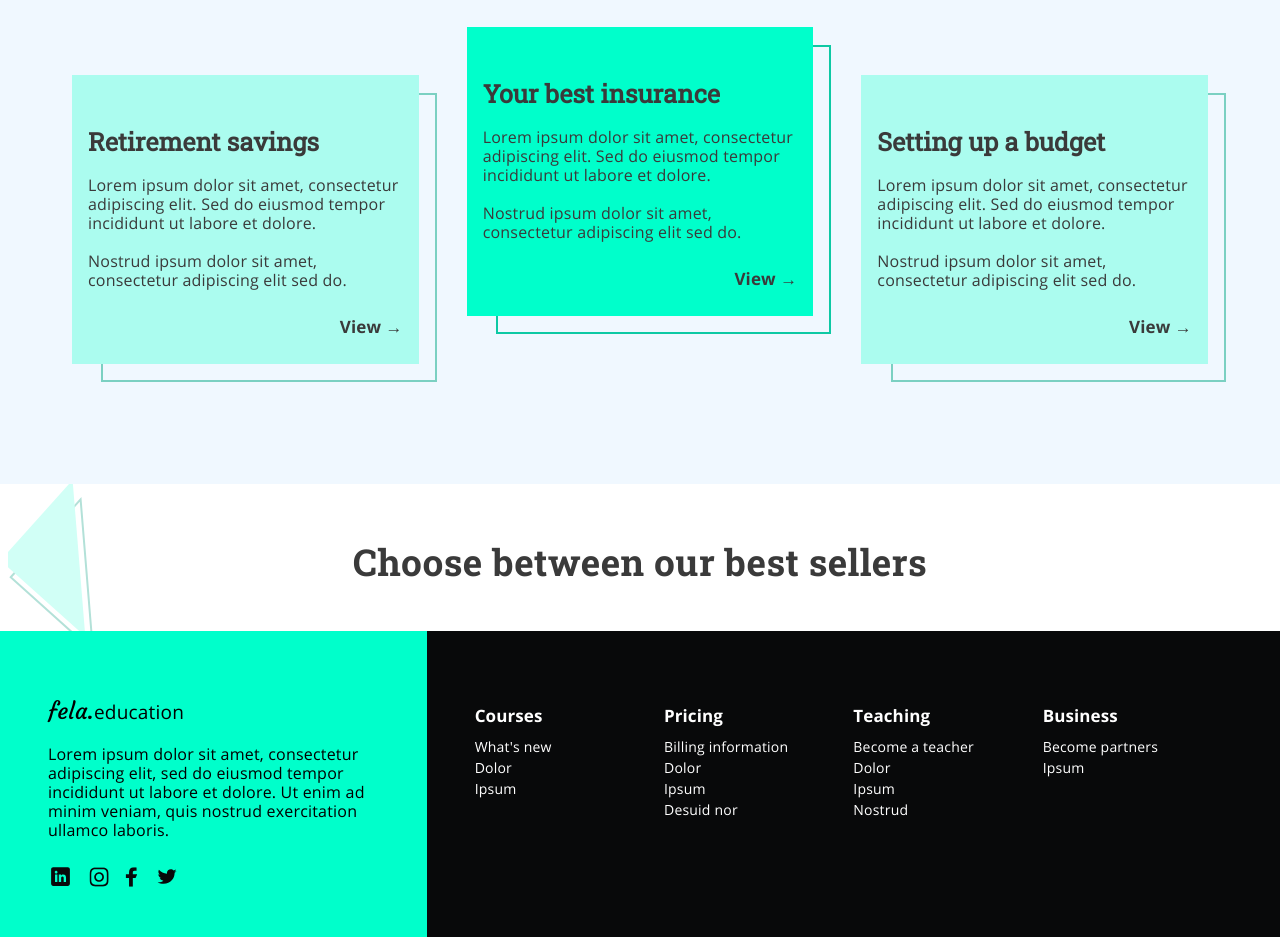
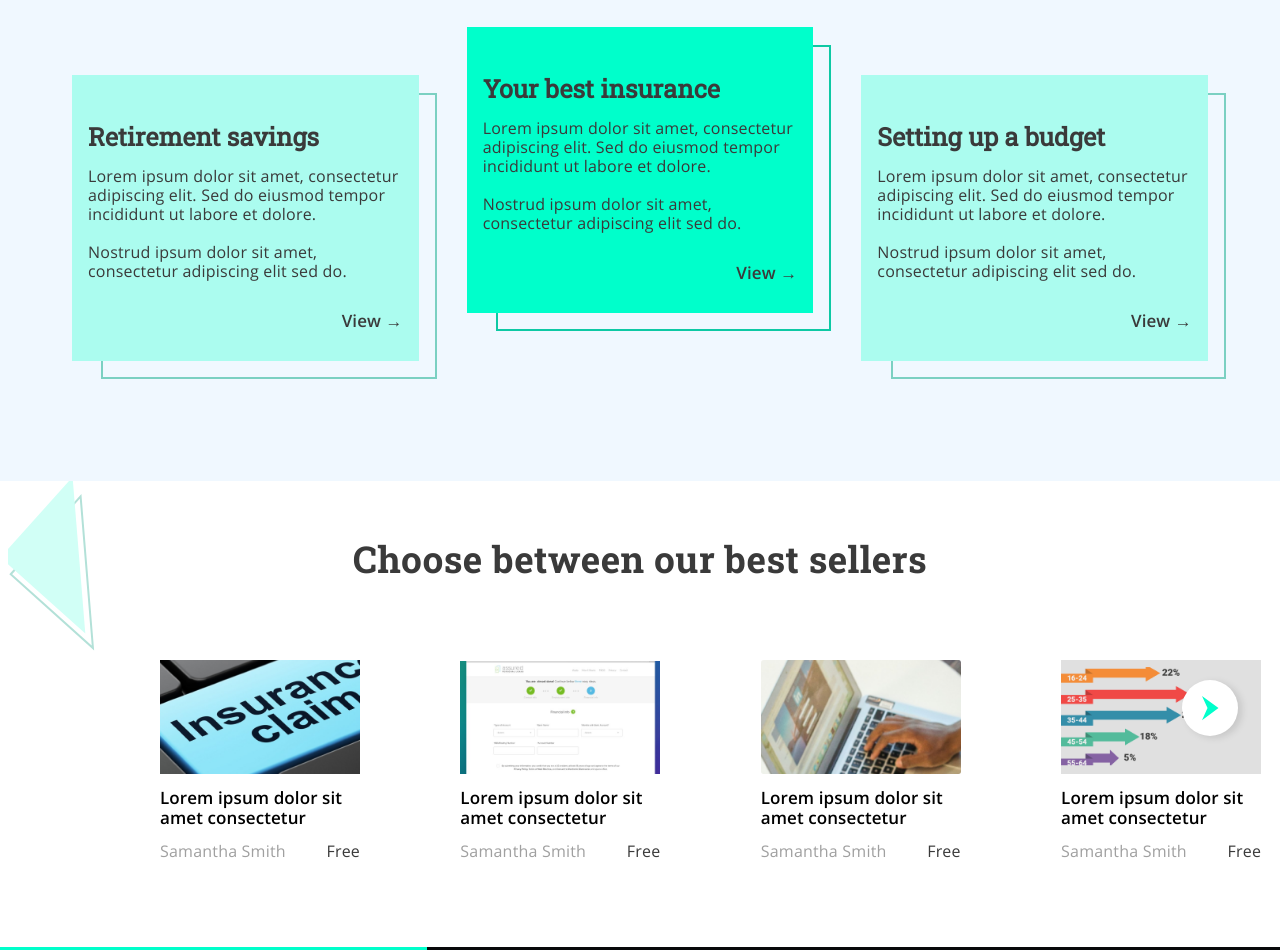
Before and after one commit to ginaleslie/design-systems-assignment, a website: page index.html in a window 1280 px wide. Shown: the part 801-1751 px from the top of the page. Drawn offline with nearby package versions, Linux system fonts and the light colour scheme.

Commit message:
Added images

```diff
--- a/css/src/base/colors.less
+++ b/css/src/base/colors.less
@@ -13,6 +13,9 @@
 @form-grey: #c6c6c6;
 .grey-two {
 	color: @text-grey;
+}
+.grey-one {
+	color: @text-light;
 }
 .white {
 	color: @white;
--- a/css/src/base/fonts.less
+++ b/css/src/base/fonts.less
@@ -59,22 +59,28 @@ h3 {
 	font-family: "opensans-semibold";
 	font-size: 27px;
 	letter-spacing: 0.1px;
+	line-height: 30px;
 }
 h4 {
 	font-family: "robotoslab-regular";
 	font-size: 25px;
 	letter-spacing: 0.1px;
+	line-height: 28px;
+	margin: 14px 0;
 }
 h5 {
 	font-family: "opensans-semibold";
 	font-size: 23px;
 	letter-spacing: 0.1px;
+	line-height: 26px;
+	margin: 14px 0;
 }
 h6 {
-	font-family: "opensans-bold";
+	font-family: "opensans-semibold";
 	font-size: 17px;
 	letter-spacing: 0.1px;
-	margin: 8px 0;
+	line-height: 20px;
+	margin: 14px 0;
 }
 p,
 .p,
--- a/css/src/components/buttons.less
+++ b/css/src/components/buttons.less
@@ -1,7 +1,12 @@
 button {
 	cursor: pointer;
 	border: none !important;
-	background-color: none;
+	background-color: transparent;
+}
+button::after {
+	cursor: pointer;
+	border: none !important;
+	background-color: transparent;
 }
 .no-bg-btn {
 	background-color: transparent;
--- /dev/null
+++ b/css/src/components/carousal.less
@@ -0,0 +1,138 @@
+/*GENERAL*/
+
+a {
+	text-decoration: none;
+}
+
+.wrapperAll {
+	width: 100%;
+	overflow: hidden !important;
+}
+
+.wrapper {
+	width: 90%;
+	max-width: 960px;
+	margin: 2em auto;
+}
+
+.wrapper:after {
+	content: " ";
+	display: block;
+	clear: both;
+}
+
+/*SLIDER - COMPLETE*/
+
+.sliderComplete {
+	position: relative;
+}
+
+/*Slider*/
+
+.slider {
+	width: 500%;
+	transition: all 0.5s;
+}
+
+.slider li {
+	display: inline-block;
+	width: 200px;
+	margin: 0 1%;
+	padding-bottom: 2em;
+}
+
+.slider li:first-child {
+	margin-left: 0;
+}
+
+/*Content*/
+
+.slider li > * {
+	max-width: 100%;
+}
+
+/*Cover*/
+
+.slider li .cover {
+	position: relative;
+	display: inline-block;
+
+	box-sizing: border-box;
+	overflow: hidden;
+	margin-bottom: 1em;
+}
+
+.slider li .cover img {
+	display: block;
+	width: 100%;
+}
+
+.slider li .cover:before {
+	display: block;
+	content: " ";
+	background: rgba(247, 247, 247, 0);
+	position: absolute;
+	top: 0;
+	left: 0;
+	width: 100%;
+	height: 100%;
+}
+
+.slider li .cover:hover:before {
+	transition: all 0.2s;
+}
+
+.sliderComplete div {
+	position: absolute;
+	top: 0;
+	bottom: 0;
+	padding: 1em 2em;
+	border: none;
+
+	transition: all ease-in-out 0.5s;
+}
+
+.sliderComplete div[title="before"] {
+	left: 0;
+}
+
+.sliderComplete div[title="after"] {
+	right: 0;
+}
+
+.sliderComplete div.close {
+	opacity: 0;
+}
+
+.turn {
+	margin-left: -115% !important;
+	transition: all 0.5s;
+}
+
+@media screen and (max-width: 600px) {
+	.sliderComplete .wrapper {
+		overflow-x: scroll;
+		overflow-y: hidden;
+	}
+
+	.slider li .cover {
+		width: 100%;
+	}
+}
+
+@media screen and (orientation: portrait) {
+	.sliderComplete .wrapper {
+		overflow-x: scroll;
+		overflow-y: hidden;
+	}
+
+	.slider li .cover {
+		width: 100%;
+	}
+	.sliderComplete div,
+	.sliderComplete div.close,
+	.sliderComplete div.open {
+		display: none;
+		opacity: 0;
+	}
+}
--- a/css/src/main.less
+++ b/css/src/main.less
@@ -7,6 +7,7 @@
 
 @import "./components/buttons";
 @import "./components/dropdown";
+@import "./components/carousal";
 
 @import "./layout/header";
 @import "./layout/navigation";
--- a/css/src/pages/home.less
+++ b/css/src/pages/home.less
@@ -30,6 +30,9 @@
 .right {
 	text-align: right;
 }
+.float-r {
+	float: right;
+}
 .img-tri {
 	position: absolute;
 	margin-top: -60px;
--- a/index.html
+++ b/index.html
@@ -11,9 +11,9 @@
 
 		<title>Fela Education</title>
 	</head>
-	<body id="bootstrap-overrides">
+	<body>
 		<nav id="navData" class="white"></nav>
-		<main id="main">
+		<main>
 			<section class="max-width">
 				<div class="row pt-md-5 pb-md-5 mt-2">
 					<div class="col-12 col-md-6 text-center mt-3">
@@ -32,7 +32,7 @@
 									<br />
 									<input type="text" class="col-12" />
 								</div>
-								<div class="col-md-6 col-12 pr-md-4 pr-0 pl-0">
+								<div class="col-md-6 col-12 pr-md-4 pr-0 pl-0 pt-md-0 pt-3">
 									<label> Email </label>
 									<br />
 									<input type="text" class="col-12" />
@@ -115,8 +115,31 @@
 				<h1 class="center grey-two">Choose between our best sellers</h1>
 			</section>
 		</main>
+		<section id="carousalData"></section>
 		<footer id="footerData"></footer>
+		<script id="carousal-template" type="text/x-handlebars-template">
+			<section class="wrapperAll">
+				<section class="sliderComplete">
+					<section class="wrapper">
+						<ul class="slider">
+							{{#each bestSellers}}
+								<li>
+									{{{course}}}
+								</li>
+							{{/each}}
+						</ul>
+					</section>
 
+					<div title="before" class="close carousal-btn">
+						<img src="./images/Component 2 copy.svg" />
+					</div>
+
+					<div title="after" class="open carousal-btn">
+						<img src="./images/Component 2.svg" />
+					</div>
+				</section>
+			</section>
+		</script>
 		<script id="nav-template" type="text/x-handlebars-template">
 			<div class="logo white">
 				{{makeLink "fela." "./index.html" link="logo"}}
@@ -175,17 +198,6 @@
 				</div>
 			</div>
 			<div class="rect"></div>
-			<!-- <ol>
-				{{! 2. The each helper can insert an array of data }}
-				{{#each quotes}}
-					<li>
-						{{quote}}
-					</li>
-				{{/each}}
-			</ol> -->
-
-			<!-- {{! 4. Call to custom Helper function, which will generate html tags without the triple-stash }}
-			{{makeLink "Yogi Berra Museum" "http://yogiberramuseum.org/"}}<br /> -->
 		</script>
 		<script id="footer-template" type="text/x-handlebars-template">
 			<div class="row">
@@ -263,5 +275,6 @@
 		<script src="./node_modules/bootstrap/dist/js/bootstrap.min.js"></script>
 		<script src="./node_modules/handlebars/dist/handlebars.min.js"></script>
 		<script src="./js/navigation.js"></script>
+		<script src="./js/carousal.js"></script>
 	</body>
 </html>
--- a/js/carousal.js
+++ b/js/carousal.js
@@ -0,0 +1,54 @@
+$(function () {
+	var carousalInfo = $("#carousal-template").html();
+	var template = Handlebars.compile(carousalInfo);
+
+	var carousalItems = template({
+		bestSellers: [
+			{
+				course:
+					'<a href="#" class="cover"><img src="./images/Mask Group (1) copy 4.png" class="sliderImg" /><h6>Lorem ipsum dolor sit amet consectetur</h6><p class="grey-one">Samantha Smith<span class="grey-two float-r">Free</span></p></a>',
+			},
+			{
+				course:
+					'<a href="#" class="cover"><img src="./images/Mask Group (1) copy.png" class="sliderImg" /><h6>Lorem ipsum dolor sit amet consectetur</h6><p class="grey-one">Samantha Smith<span class="grey-two float-r">Free</span></p></a>',
+			},
+			{
+				course:
+					'<a href="#" class="cover"><img src="./images/Mask Group (2).png" class="sliderImg" /><h6>Lorem ipsum dolor sit amet consectetur</h6><p class="grey-one">Samantha Smith<span class="grey-two float-r">Free</span></p></a>',
+			},
+			{
+				course:
+					'<a href="#" class="cover"><img src="./images/Component 4.png" class="sliderImg" /><h6>Lorem ipsum dolor sit amet consectetur</h6><p class="grey-one">Samantha Smith<span class="grey-two float-r">Free</span></p></a>',
+			},
+			{
+				course:
+					'<a href="#" class="cover"><img src="./images/Mask Group (1) copy 2.png" class="sliderImg" /><h6>Lorem ipsum dolor sit amet consectetur</h6><p class="grey-one">Samantha Smith<span class="grey-two float-r">Free</span></p></a>',
+			},
+			{
+				course:
+					'<a href="#" class="cover"><img src="./images/Mask Group (1) copy 3.png" class="sliderImg" /><h6>Lorem ipsum dolor sit amet consectetur</h6><p class="grey-one">Samantha Smith<span class="grey-two float-r">Free</span></p></a>',
+			},
+			{
+				course:
+					'<a href="#" class="cover"><img src="./images/Mask Group (1).png" class="sliderImg" /><h6>Lorem ipsum dolor sit amet consectetur</h6><p class="grey-one">Samantha Smith<span class="grey-two float-r">Free</span></p></a>',
+			},
+		],
+	});
+	$("#carousalData").append(carousalItems);
+
+	$(".carousal-btn").click(function () {
+		$(this)
+			.parents(".sliderComplete")
+			.children(".carousal-btn")
+			.removeClass("close")
+			.fadeIn(300);
+
+		$(this).addClass("close").fadeOut(300);
+
+		$(this)
+			.parents(".sliderComplete")
+			.children(".wrapper")
+			.children(".slider")
+			.toggleClass("turn");
+	});
+});
```
Also changed, not shown: css/dist/main.css, images/Component 2 copy.svg (added), images/Component 2.svg (added), images/Component 3.png (added), images/Component 4.png (added), images/Mask Group (1) copy 2.png (added), images/Mask Group (1) copy 3.png (added), images/Mask Group (1) copy 4.png (added), images/Mask Group (1) copy.png (added), images/Mask Group (1).png (added), images/Mask Group (2).png (added), 1 other file.
